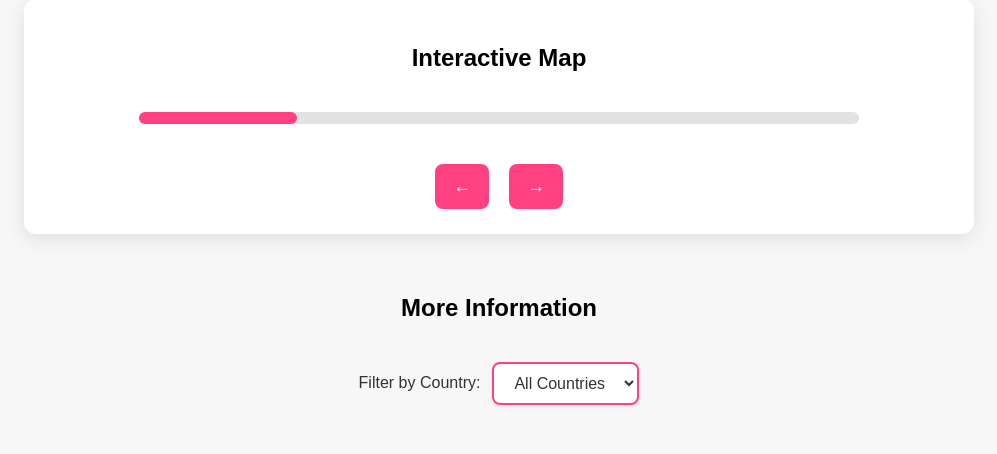
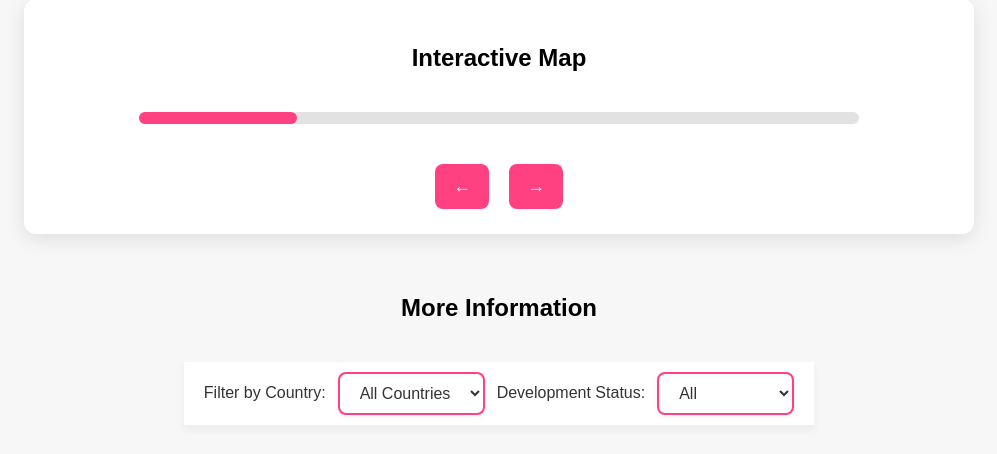
Before and after one commit to OldMarkie/DATA101---Data-Visualization-Dashboard-Project, a Flask app: template templates/dashboard.html in a window 1280 px wide. Shown: the part 223-677 px from the top of the page, without its empty margins (141-1138 px from the left). Run offline with Flask 3, Linux system fonts and the light colour scheme; the template is opened without the code that fills it, so the values that code supplies are empty; some libraries are stand-ins or nearby versions.

Commit message:
added filter by development

```diff
--- a/app.py
+++ b/app.py
@@ -86,8 +86,17 @@ def mortality_chart():
     lung_df, _ = load_data()
 
     country = request.args.get("country")
+    dev_status = request.args.get("dev_status")
+
     if country and country != "All":
         lung_df = lung_df[lung_df["Country"] == country]
+
+    if dev_status and dev_status != "All":
+        if "Developed_or_Developing" in lung_df.columns:
+            lung_df = lung_df[lung_df["Developed_or_Developing"] == dev_status]
+
+    if lung_df.empty:
+        return jsonify({})  # <-- Prevent error if no data matches
 
     def categorize_age(age):
         if age < 30:
@@ -109,7 +118,13 @@ def mortality_chart():
     airpol_order = ["Low", "Medium", "High"]
 
     for column in x_columns:
+        if column not in lung_df.columns:
+            continue
+
         df_grouped = lung_df.groupby(column)["Mortality_Rate"].mean().round(2).reset_index()
+
+        if df_grouped.empty:
+            continue
 
         fig = px.bar(
             df_grouped,
@@ -126,6 +141,8 @@ def mortality_chart():
         charts[column] = fig.to_html(full_html=False)
 
     return jsonify(charts)
+
+
 
 
 @app.route('/get_countries')
--- a/templates/dashboard.html
+++ b/templates/dashboard.html
@@ -206,11 +206,19 @@
         <select id="country-filter" class="filter-select" onchange="onCountryChange()">
             <option value="All">All Countries</option>
         </select>
-</div>
+
+        <label for="dev-filter" class="filter-label">Development Status:</label>
+        <select id="dev-filter" class="filter-select" onchange="onDevStatusChange()">
+            <option value="All">All</option>
+            <option value="Developed">Developed</option>
+            <option value="Developing">Developing</option>
+        </select>
 
 
+    </div>
     <div id="bar-charts"></div>
-</div>
+
+
 
 
     <!-- Dataset Tab Content -->
@@ -246,13 +254,21 @@
 <style>
 
 .filter-container {
+    position: sticky;
+    top: 65px; /* adjust depending on your tab height */
+    z-index: 9;
+    background-color: #fff;
     display: flex;
     align-items: center;
     justify-content: center;
     margin-bottom: 20px;
     gap: 12px;
     flex-wrap: wrap;
+    padding: 10px 20px;
+    box-shadow: 0 4px 8px rgba(0, 0, 0, 0.05);
+    border-bottom: 1px solid #eee;
 }
+
 
 .filter-label {
     font-size: 16px;
@@ -282,20 +298,48 @@
 </style>
 
     <script>
+        let selectedDevStatus = "All";
+        function onCountryChange() {
+    selectedCountry = $("#country-filter").val();
+    if (currentTab === "lungs") {
+        loadMortalityCharts();
+    } else if (currentTab === "thyroid") {
+        loadThyroidMortalityCharts();
+    }
+}
+
+function onDevStatusChange() {
+    selectedDevStatus = $("#dev-filter").val();
+    if (currentTab === "lungs") {
+        loadMortalityCharts();
+    }
+}
+
+
+
+
 function loadMortalityCharts() {
     const selectedCountry = $("#country-filter").val();
-        $.getJSON("/mortality_chart", { country: selectedCountry }, function(data) {
+    const selectedDevStatus = $("#dev-filter").val();
+    console.log("Fetching with:", {
+    country: selectedCountry,
+    dev_status: selectedDevStatus
+});
+
+    $.getJSON("/mortality_chart", {
+        country: selectedCountry,
+        dev_status: selectedDevStatus
+    }, function(data) {
         let chartContainer = $("#bar-charts");
         chartContainer.html(""); // Clear previous charts
 
         Object.keys(data).forEach((key) => {
-            console.log("Key from data:", key); // Log the key to the console for debugging
+            console.log("Key from data:", key);
             let chartDiv = $("<div class='chart-wrapper'></div>");
             let chartInnerDiv = $("<div class='chart-content'></div>").html(data[key]);
 
             let sampleTextContainer;
 
-            // Replace sample text with specific descriptions based on key
             switch(key) {
                 case "Early_Detection":
                     sampleTextContainer = $("<div class='sample-text-container'></div>").html(`
@@ -355,13 +399,13 @@
                     sampleTextContainer = $("<div class='sample-text-container'></div>").text("No description available.");
             }
 
-            chartDiv.append(chartInnerDiv); // Append the chart first
-            chartDiv.append(sampleTextContainer); // Append description text separately
-
-            chartContainer.append(chartDiv); // Append the entire structure
+            chartDiv.append(chartInnerDiv);
+            chartDiv.append(sampleTextContainer);
+            chartContainer.append(chartDiv);
         });
     });
 }
+
 
 
 
```
Lines whose indentation alone changed are shown as unchanged.
